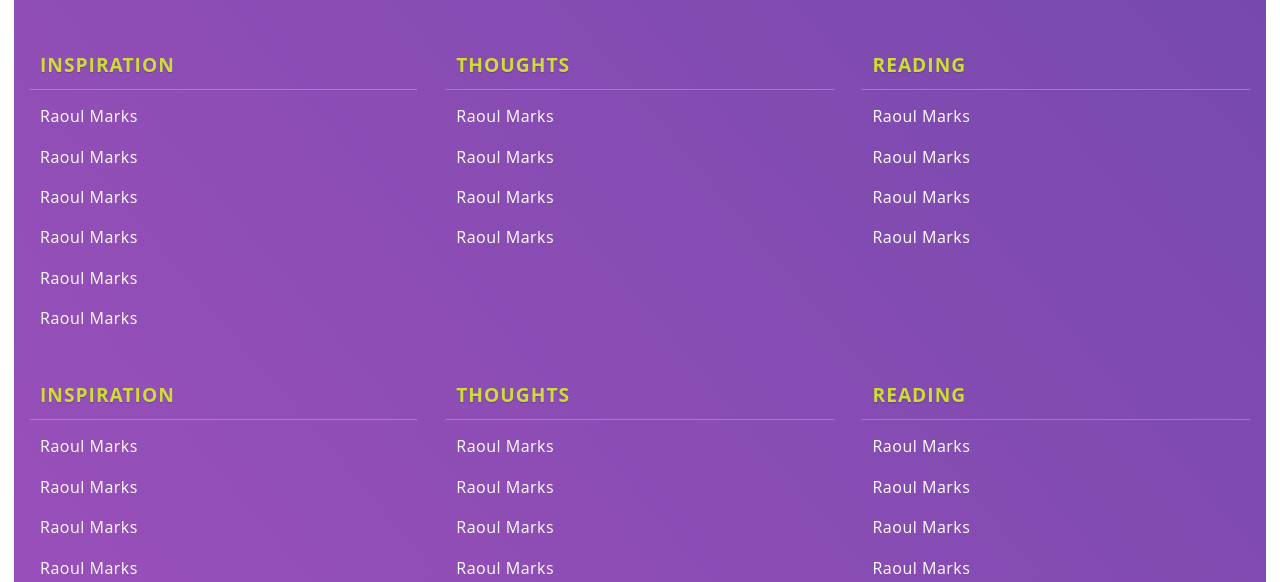
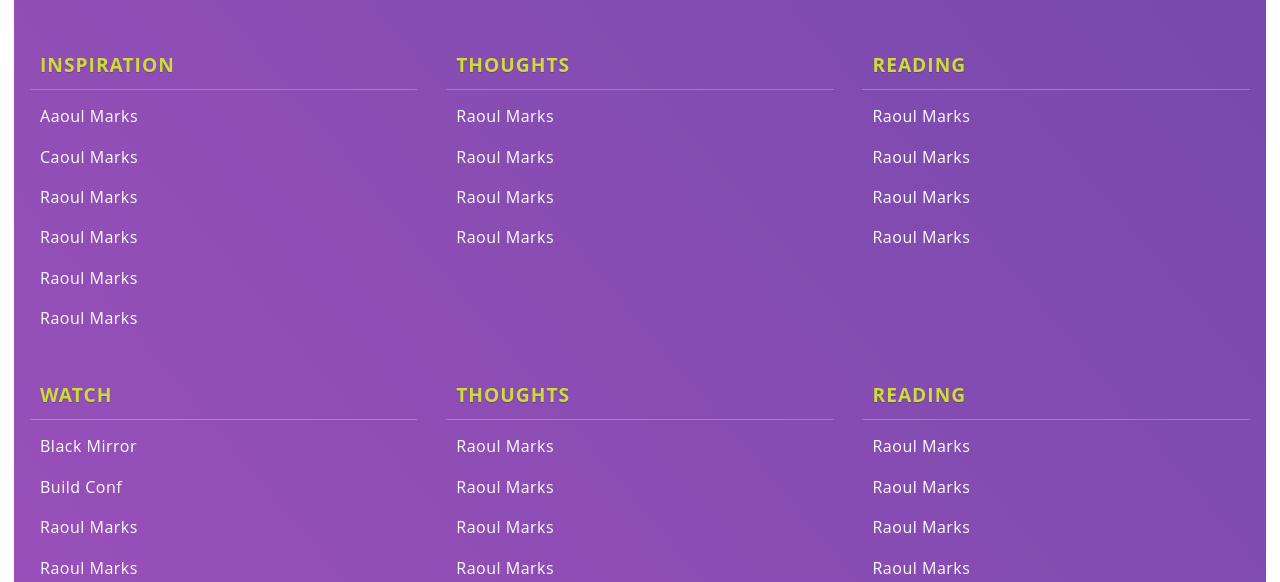
Before and after one commit to tajdid/discover, a Jekyll site: the page built from index.html, in a window 1280 px wide. Shown: the part 579-1161 px from the top of the page. Built offline with Jekyll 4.4.1, drawn with Linux system fonts in a browser that asks for light colours; some web fonts are replaced.

Commit message:
Sort links alphabetically

```diff
--- a/_config.yml
+++ b/_config.yml
@@ -2,8 +2,8 @@
 title: Discover
 email: hi@tajdid.me.uk
 description: "A continuously updated list of inspiration, useful links and other goodies that I’ve come across over the past few years."
-baseurl: ""
-url: "http://yourdomain.com"
+baseurl: "/discover"
+url: "http://tajdid.me.uk/discover"
 twitter_username: tajdidr
 github_username:  tajdid
 
--- a/_data/links.yml
+++ b/_data/links.yml
@@ -1,11 +1,11 @@
 box:
   - title: "Inspiration"
     link:
-    - name: "Raoul Marks"
+    - name: "Caoul Marks"
       url: "http://raoulmarks.com"
     - name: "Raoul Marks"
       url: "http://raoulmarks.com"
-    - name: "Raoul Marks"
+    - name: "Aaoul Marks"
       url: "http://raoulmarks.com"
     - name: "Raoul Marks"
       url: "http://raoulmarks.com"
@@ -35,8 +35,11 @@ box:
       url: "http://raoulmarks.com"
     - name: "Raoul Marks"
       url: "http://raoulmarks.com"
-  - title: "Inspiration"
+
+  - title: "Watch"
     link:
+    - name: "Build Conf"
+      url: "https://vimeo.com/build"
     - name: "Raoul Marks"
       url: "http://raoulmarks.com"
     - name: "Raoul Marks"
@@ -45,10 +48,8 @@ box:
       url: "http://raoulmarks.com"
     - name: "Raoul Marks"
       url: "http://raoulmarks.com"
-    - name: "Raoul Marks"
-      url: "http://raoulmarks.com"
-    - name: "Raoul Marks"
-      url: "http://raoulmarks.com"
+    - name: "Black Mirror"
+      url: "http://www.channel4.com/programmes/black-mirror/"
 
   - title: "Thoughts"
     link:
--- a/_includes/links.html
+++ b/_includes/links.html
@@ -1,10 +1,11 @@
+
 	{% for main in site.data.links.box %}
 	<div class="box">
 	  <h3 class="title">{{ main.title }}</h3>
-
 	  <ul class="links">
-	  {% for item in main.link %}
-	    <li><a href="{{ item.url }}">{{ item.name }}</a></li>
+	  {% assign sorted_links = (main.link | sort: 'name') %}
+	  {% for item in sorted_links %}
+	    <li><a href="{{ item.url }}" target="_blank">{{ item.name }}</a></li>
 	  {% endfor %}
 	  </ul>
 	</div>
```
